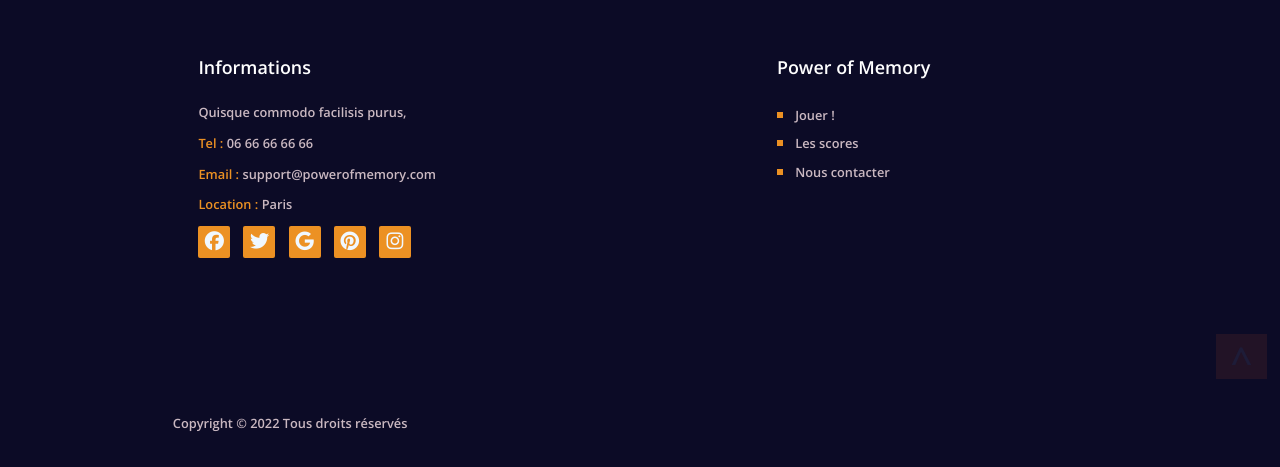
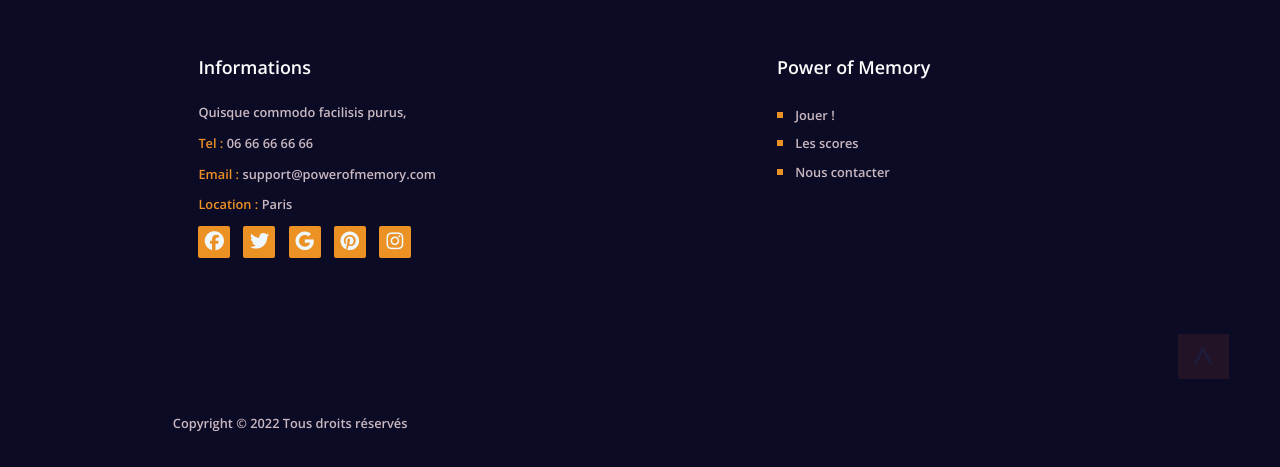
Before and after one commit to BaptisteCMY/memories, a PHP site: page /jeu.html in a window 1280 px wide. Shown: the part 1391-1858 px from the top of the page. Run offline with PHP 8.4, Linux system fonts and the light colour scheme; some libraries are stand-ins or nearby versions.

Commit message:
maj bouton ancre

```diff
--- a/assets/css/footerindex.css
+++ b/assets/css/footerindex.css
@@ -74,7 +74,7 @@
 }
 
 .ancre{
-    margin-left: 95vw;
+    margin-left: 92vw;
     margin-right: 2vw;
     background-color: #221326;
     text-decoration: none;
```
